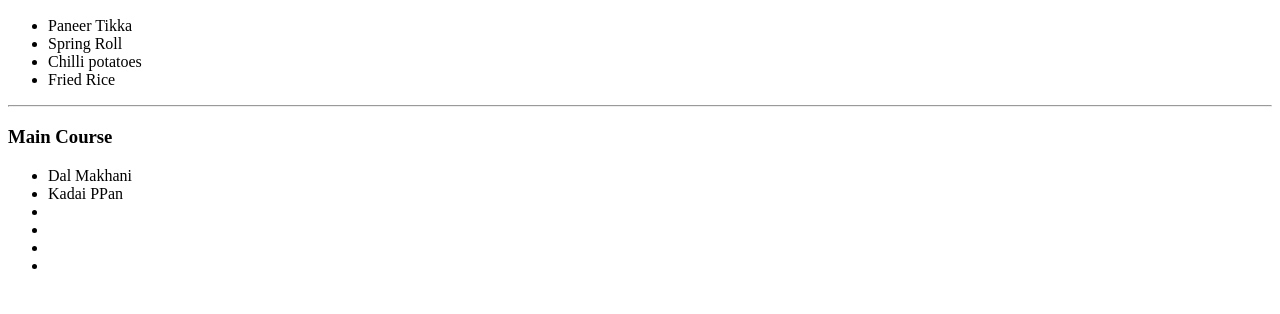
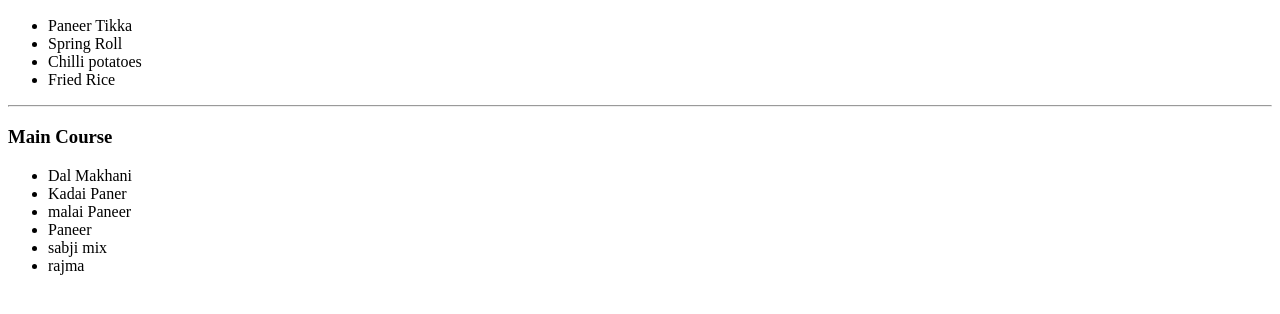
Before and after one commit to CodeMystic01321/The-Rol-Spon-Cafe, a plain HTML site: page index.html in a window 1280 px wide. Shown: the part 332-646 px from the top of the page. Drawn offline with Linux system fonts and the light colour scheme.

Commit message:
some files are been added

```diff
--- a/index.html
+++ b/index.html
@@ -4,7 +4,7 @@
     <meta charset="UTF-8">
     <meta http-equiv="X-ua-compatible" content="IE=edge">
     <meta name="viewport" content="width=device-width, initial-scale=1.0">
-    <title>Document</title
+    <title>Document</title>
 </head>
 <body oncontextmenu="return false">
     <div>
@@ -29,11 +29,11 @@
     <h3>Main Course</h3>
     <ul>
         <li>Dal Makhani</li>
-        <li>Kadai PPan</li>
-        <li></li>
-        <li></li>
-        <li></li>
-        <li></li>
+        <li>Kadai Paner</li>
+        <li>malai Paneer</li>
+        <li>Paneer</li>
+        <li>sabji mix</li>
+        <li>rajma</li>
     </ul>
 
 
```
